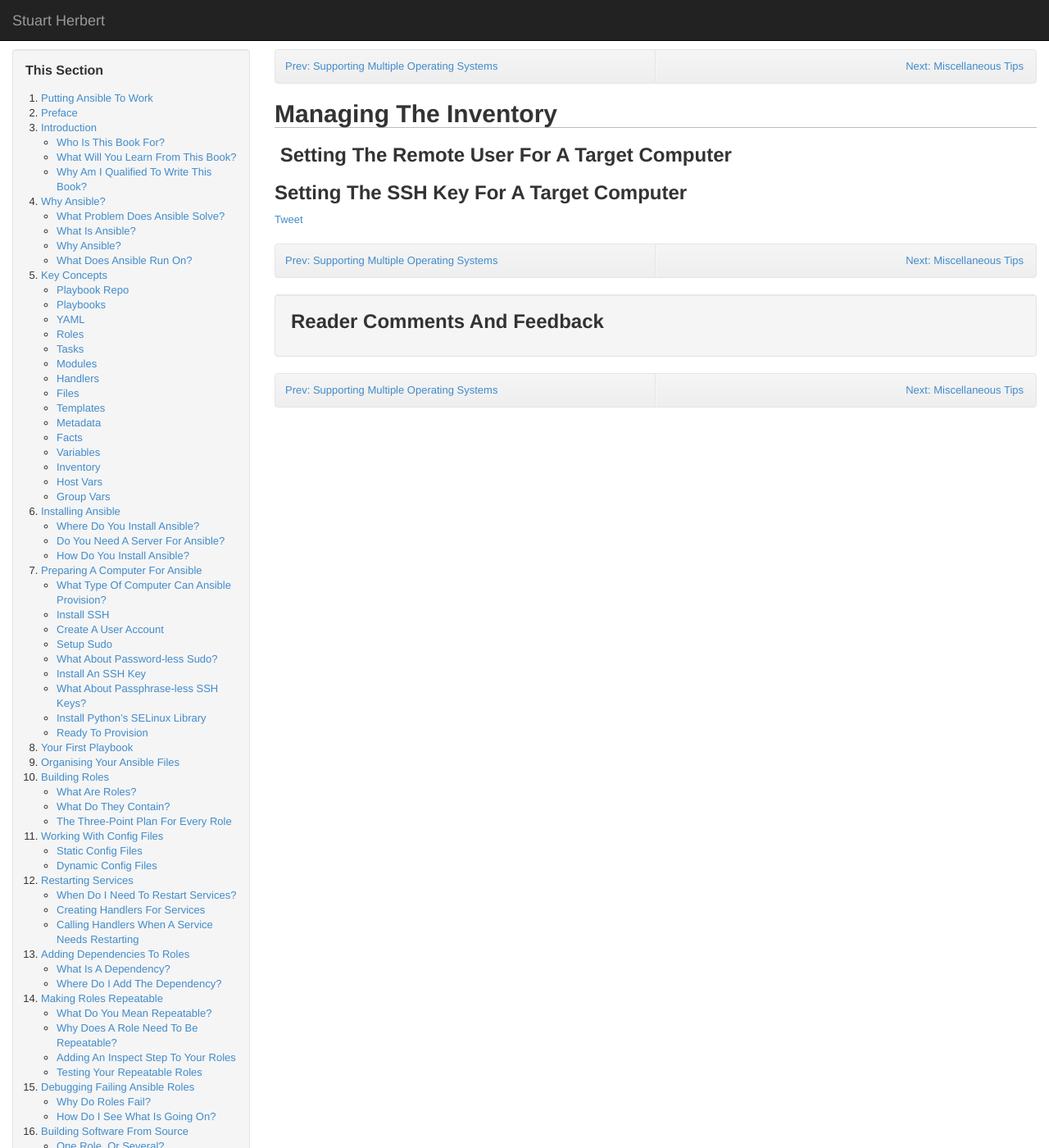
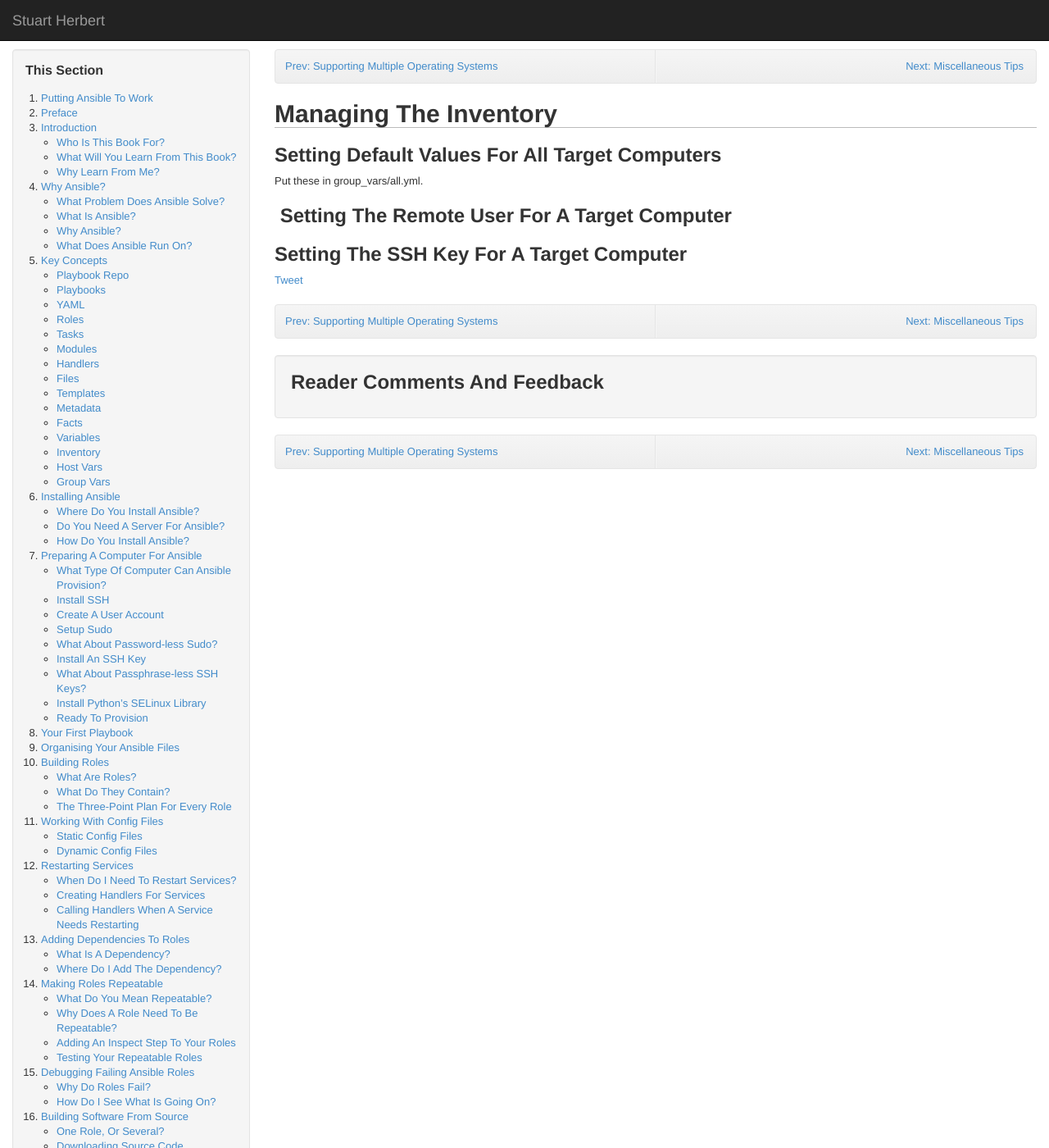
Before and after one commit to stuartherbert/putting-ansible-to-work, a Jekyll site: the page built from managing-the-inventory.md, in a window 1280 px wide and 1400 px high. Shown: the whole window at 82% size. Built offline with Jekyll 4.4.1, drawn with Linux system fonts in a browser that asks for light colours; nearby versions of some CDN libraries; library files that are not in the unit come from our copies; Markdown is read by kramdown in place of the engine named in the settings; comment, search, counter and statistics services are not loaded; some of the changed text lies outside the part shown.

Commit message:
Rebuild nav

```diff
--- a/_includes/sidebar/top-level.html
+++ b/_includes/sidebar/top-level.html
@@ -5,7 +5,7 @@
 <ul>
 <li><a href="introduction.html#who_is_this_book_for">Who Is This Book For?</a></li>
 <li><a href="introduction.html#what_will_you_learn_from_this_book">What Will You Learn From This Book?</a></li>
-<li><a href="introduction.html#why_am_i_qualified_to_write_this_book">Why Am I Qualified To Write This Book?</a></li>
+<li><a href="introduction.html#why_learn_from_me">Why Learn From Me?</a></li>
 </ul>
 <li><a href="/putting-ansible-to-work/why-ansible.html">Why Ansible?</a></li>
 <ul>
@@ -100,9 +100,15 @@
 <li><a href="temporary-install-scripts.html#creating_a_script">Creating A Script</a></li>
 <li><a href="temporary-install-scripts.html#running_the_script_through_ansible">Running The Script Through Ansible</a></li>
 </ul>
+<li><a href="/putting-ansible-to-work/using-meta-roles.html">Using Meta-Roles</a></li>
+<ul>
+<li><a href="using-meta-roles.html#what_is_a_metarole">What Is A Meta-Role?</a></li>
+</ul>
 <li><a href="/putting-ansible-to-work/multiple-operating-systems.html">Supporting Multiple Operating Systems</a></li>
 <li><a href="/putting-ansible-to-work/managing-the-inventory.html">Managing The Inventory</a></li>
 <ul>
+<li><a href="managing-the-inventory.html#setting_default_values_for_all_target_computers">Setting Default Values For All Target Computers</a></li>
+<li><a href="managing-the-inventory.html#setting_the_remote_user_for_a_target_computer"> Setting The Remote User For A Target Computer</a></li>
 <li><a href="managing-the-inventory.html#setting_the_ssh_key_for_a_target_computer">Setting The SSH Key For A Target Computer</a></li>
 </ul>
 <li><a href="/putting-ansible-to-work/miscellaneous-tips.html">Miscellaneous Tips</a></li>
--- a/managing-the-inventory.md
+++ b/managing-the-inventory.md
@@ -7,6 +7,10 @@ next: '<a href="miscellaneous-tips.html">Next: Miscellaneous Tips</a>'
 
 # Managing The Inventory
 
+## Setting Default Values For All Target Computers
+
+Put these in group_vars/all.yml.
+
 ## Setting The Remote User For A Target Computer
 
 ## Setting The SSH Key For A Target Computer
```
Also changed, not shown: multiple-operating-systems.md (+1 -1 lines), temporary-install-scripts.md (+1 -1 lines), using-meta-roles.md (+2 -0 lines).
